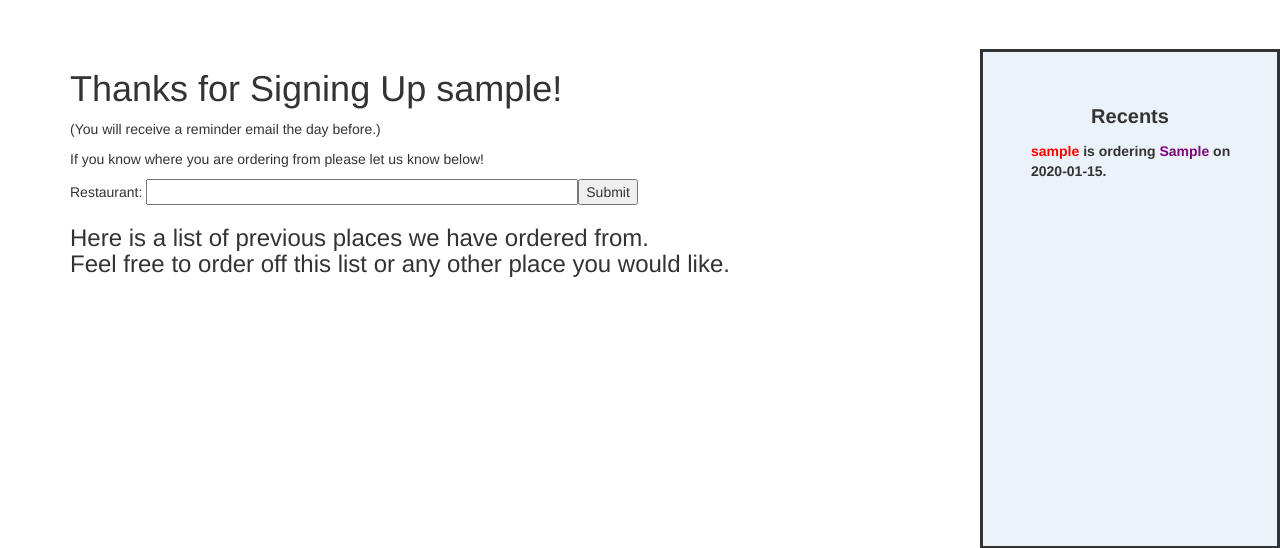
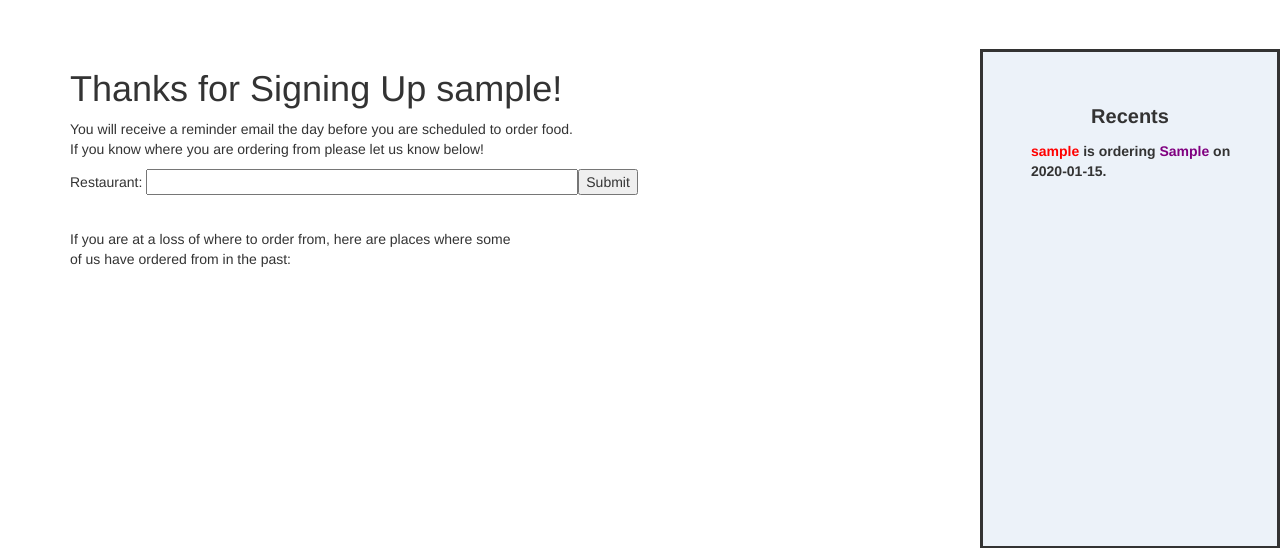
Before and after one commit to zakiali/labfriday, a Flask app: a page that uses app/templates/success.html in a window 1280 px wide. Shown: the part 51-599 px from the top of the page. Run offline with Flask 2, Linux system fonts and the light colour scheme; tables that the repository leaves empty hold one stand-in row (values such as "Sample post"); some libraries are stand-ins or nearby versions.

Commit message:
add restaurant list

```diff
--- a/app/templates/success.html
+++ b/app/templates/success.html
@@ -3,19 +3,23 @@
 {% block content %}
     <div class="container">
     <h1> Thanks for Signing Up {{ name }}!</h1>
-    <p>(You will receive a reminder email the day before.)</p>
-
-    <p> If you know where you are ordering from please let us know below! </p>
+    <p>You will receive a reminder email the day before you are scheduled to order food.<br>
+       If you know where you are ordering from please let us know below! </p>
     <form action="" method="POST" name="restaurant">
         {{ form.hidden_tag() }}
         Restaurant: {{ form.restaurant(size=50) }}<input type="submit" value="Submit">
         {% for error in form.restaurant.errors %}
             <span style="color:red"> [{{ error }}] </span>
         {% endfor %}
+    </form>
+    <br>
+    <p>If you are at a loss of where to order from, here are places where some<br>
+       of us have ordered from in the past: </p>
+       <ul>
+       {% for rest in restaurants %}
+           <li><b> {{rest}} </b></li>
+       {% endfor %}
+       </ul>
 
-    </form>
-
-    <h3> Here is a list of previous places we have ordered from.<br>
-         Feel free to order off this list or any other place you would like.</h3>
     </div>
 {% endblock %}
```
